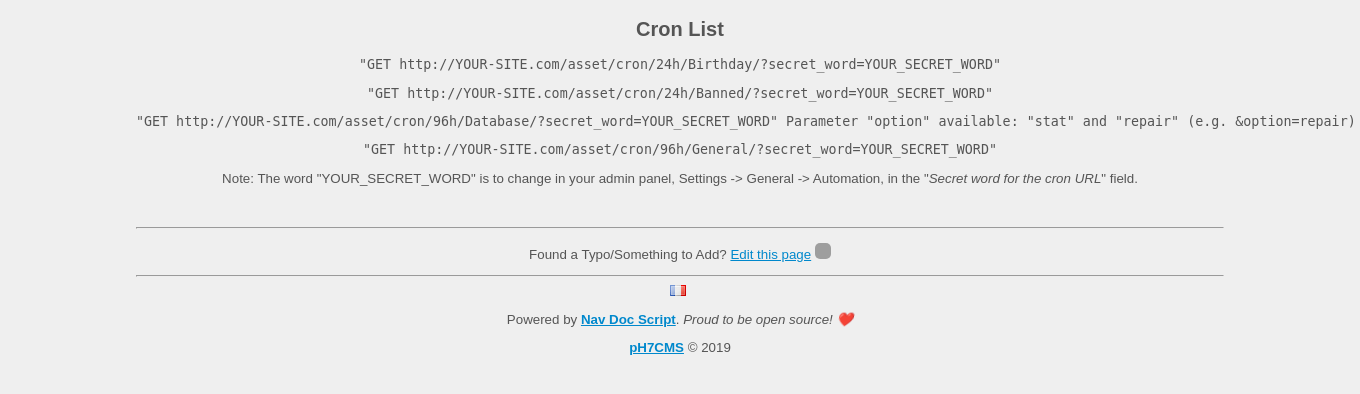
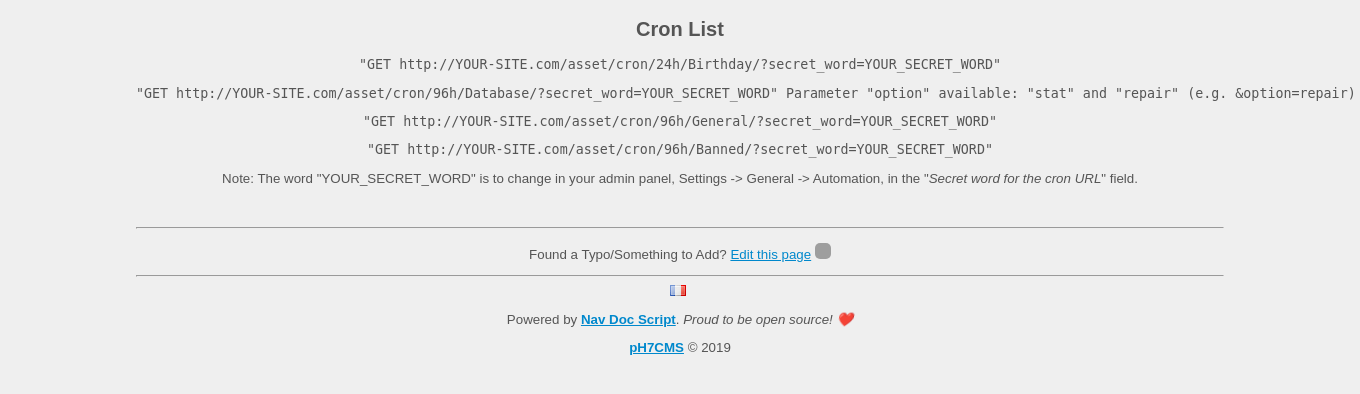
Before and after one commit to pH7Software/pH7-Documentation, a PHP site: page /en/cron-list in a window 1360 px wide. Shown: the part 49-443 px from the top of the page. Run offline with PHP 8.4, Linux system fonts and the light colour scheme; grey boxes are pictures that could not be loaded.

Commit message:
Updated cron list

```diff
--- a/data/en/cron-list.tpl
+++ b/data/en/cron-list.tpl
@@ -1,10 +1,9 @@
 <h2>Cron List</h2>
 
 <pre>"GET http://YOUR-SITE.com/asset/cron/24h/Birthday/?secret_word=YOUR_SECRET_WORD"</pre>
-<pre>"GET http://YOUR-SITE.com/asset/cron/24h/Banned/?secret_word=YOUR_SECRET_WORD"</pre>
 <pre>"GET http://YOUR-SITE.com/asset/cron/96h/Database/?secret_word=YOUR_SECRET_WORD" Parameter "option" available: "stat" and "repair" (e.g. &amp;option=repair)</pre>
 <pre>"GET http://YOUR-SITE.com/asset/cron/96h/General/?secret_word=YOUR_SECRET_WORD"</pre>
-
+<pre>"GET http://YOUR-SITE.com/asset/cron/96h/Banned/?secret_word=YOUR_SECRET_WORD"</pre>
 
 <p class="small">
     Note: The word "YOUR_SECRET_WORD" is to change in your admin panel, Settings -> General -> Automation, in the "<em>Secret word for the cron URL</em>" field.
```
